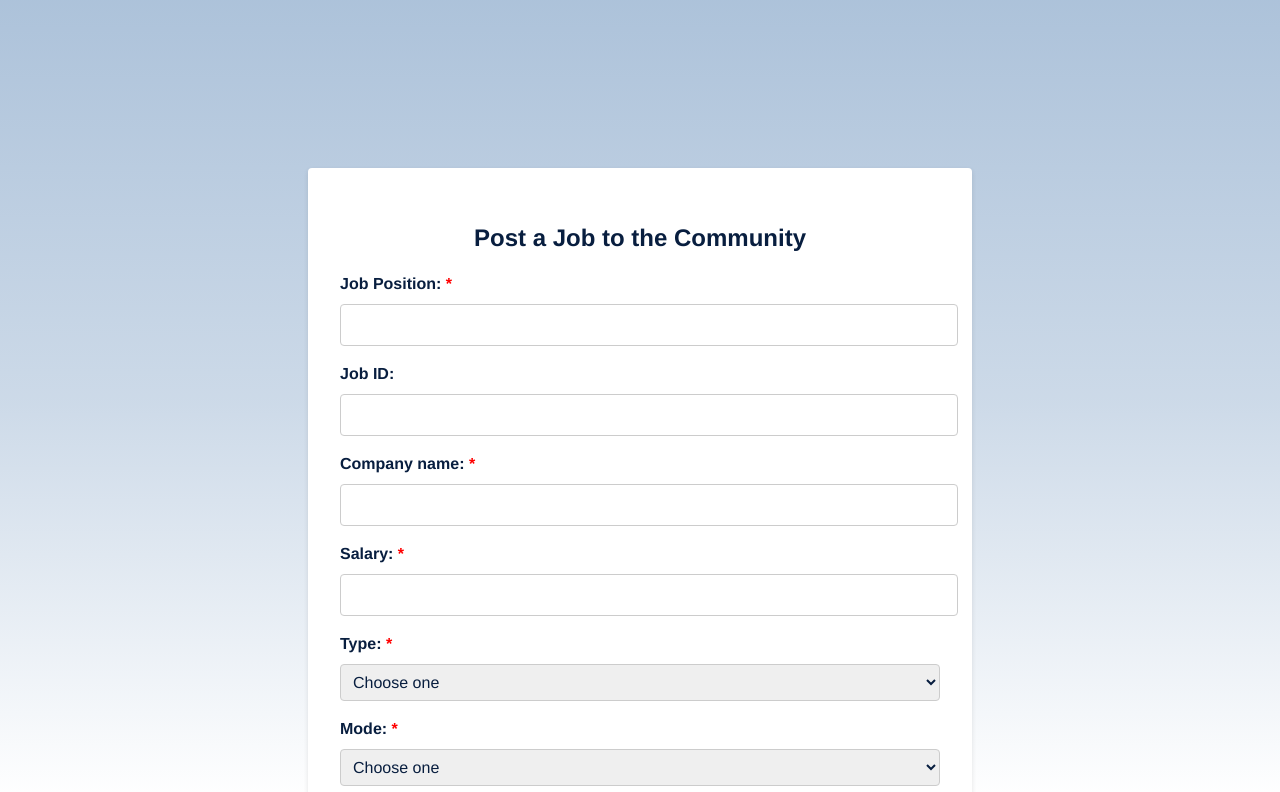
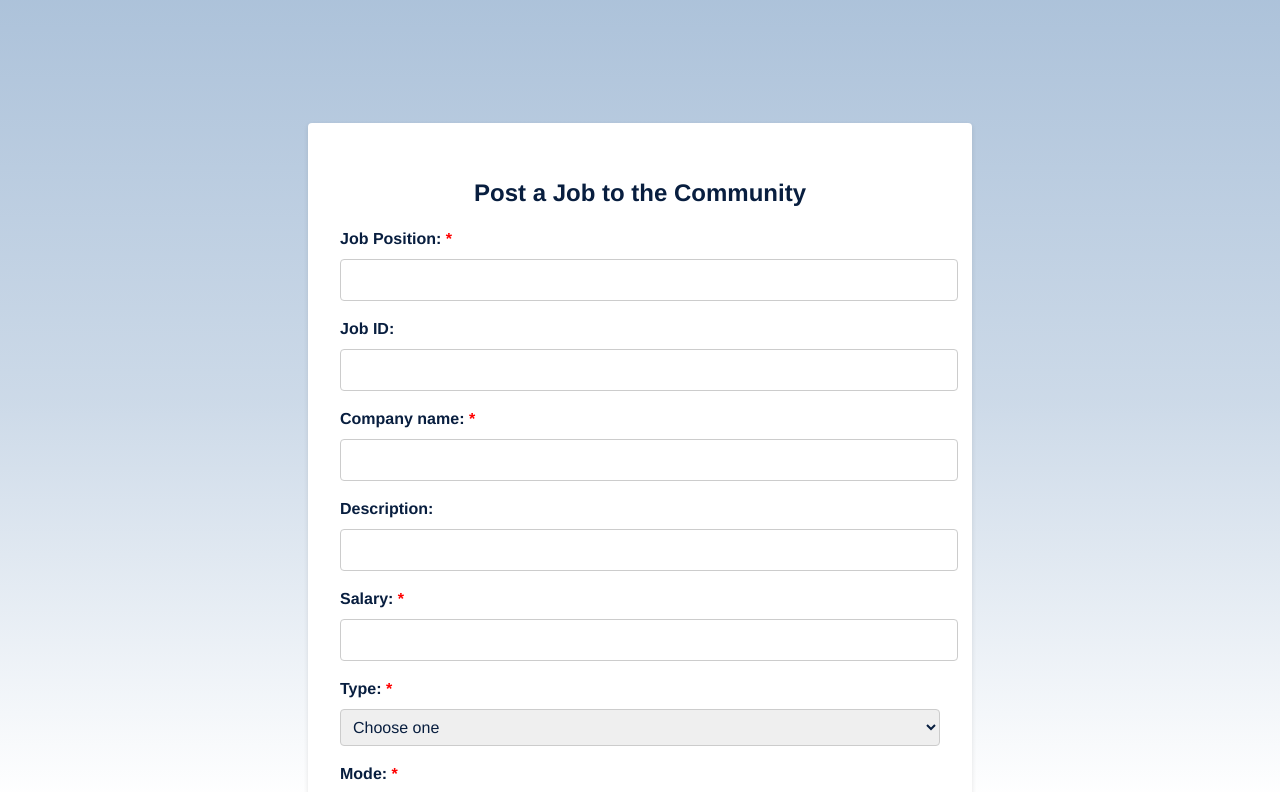
Before and after one commit to Giorgio-Abboud/FIUnity, a React (Vite) app in the folder FIUnity_Frontend/: page / in a window 1280 px wide. Shown: the top 792 px of the page. Built offline with nearby package versions, Linux system fonts and the light colour scheme.

Commit message:
Job Posting Form

```diff
--- a/FIUnity_Frontend/src/job-posting.jsx
+++ b/FIUnity_Frontend/src/job-posting.jsx
@@ -8,6 +8,7 @@ const JobAddingPosting = () => {
     const [jobPosition, setJobPosition] = useState('');
     const [jobID, setJobID] = useState('');
     const [companyName, setCompanyName] = useState('');
+    const [jobDescription, setJobDescription] = useState('');
     const [salary, setSalary] = useState('');
     const [type, setType] = useState('');
     const [mode, setMode] = useState('');
@@ -39,6 +40,7 @@ const JobAddingPosting = () => {
             jobPosition,
             jobID,
             companyName,
+            jobDescription,
             salary,
             type,
             mode,
@@ -99,6 +101,14 @@ const JobAddingPosting = () => {
                         value={companyName}
                         onChange={(e) => setCompanyName(e.target.value)}
                         required
+                    />
+
+                    <label htmlFor="jobDescription">Description:</label>
+                    <input
+                        type="text"
+                        id="jobDescription"
+                        value={jobDescription}
+                        onChange={(e) => setJobDescription(e.target.value)}
                     />
 
                     <label htmlFor="salary">Salary: <span className="required">*</span></label>
```
